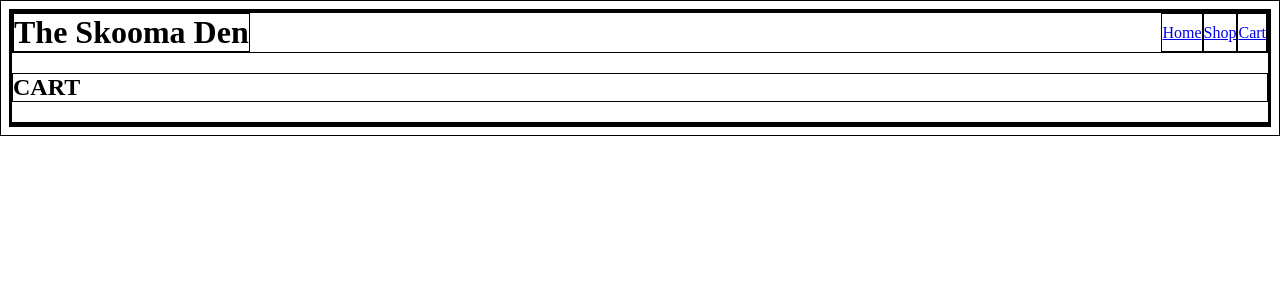
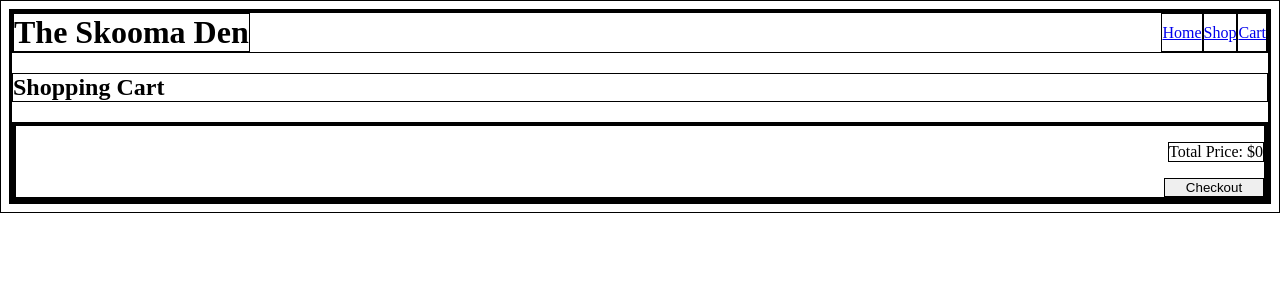
Before and after one commit to waltvenditti/shopping-cart, a React (Create React App) app: page /cart in a window 1280 px wide. Shown: the top 300 px of the page. Built offline with nearby package versions, Linux system fonts and the light colour scheme.

Commit message:
dont with core functionality

```diff
--- a/src/RouteSwitch.js
+++ b/src/RouteSwitch.js
@@ -87,6 +87,31 @@ const RouteSwitch = () => {
     setRerender(!rerender);
   }
 
+  const useOnChangeCartCount = (event) => {
+    const itemCount = parseInt(event.target.value);
+    const name = event.target.name;
+    const index = getProdIndex(name);
+    const newProducts = products;
+    const newProd = products[index];
+    newProd.count = itemCount;
+    newProducts[index] = newProd;
+    setProducts(newProducts);
+    setRerender(!rerender);
+  }
+
+  const useOnClickRemove = (event) => {
+    console.log(event.target.name);
+    const name = event.target.name;
+    const index = getProdIndex(name);
+    const newProducts = products;
+    const newProd = products[index];
+    newProd.count = 0;
+    newProducts[index] = newProd;
+    setProducts(newProducts);
+    setProducts(newProducts);
+    setRerender(!rerender);
+  }
+
   const getProdIndex = (name) => {
     let index;
     for (let i = 0; i < products.length; i++) {
@@ -103,7 +128,7 @@ const RouteSwitch = () => {
       <Routes>
         <Route path="/" element={<App />} />
         <Route path="/shop" element={<Shop products={products} rerender={rerender} onClickAdd={useOnClickAdd}/>} />
-        <Route path="/cart" element={<Cart />} />
+        <Route path="/cart" element={<Cart products={products} onChangeCartCount={useOnChangeCartCount} onClickRemove={useOnClickRemove} rerender={rerender}/>} />
       </Routes>
     </BrowserRouter>
   );
--- a/src/components/Cart.js
+++ b/src/components/Cart.js
@@ -1,13 +1,20 @@
 import NavBar from "./NavBar";
+import CartCard from "./CartCard";
 
 
-const Cart = () => {
+const Cart = (props) => {
   return (
     <div>
       <NavBar />
-      <h2>CART</h2>
-      <div className="Cart">
-
+      <h2>Shopping Cart</h2>
+      <div className="CartMain">
+        <div className="CartCards">
+          <CartCard
+          products={props.products}
+          onChangeCartCount={props.onChangeCartCount} onClickRemove={props.onClickRemove}
+          rerender={props.rerender}
+          />
+        </div>
       </div>
     </div>
   )
--- /dev/null
+++ b/src/components/CartCard.js
@@ -0,0 +1,84 @@
+import uniqid from "uniqid";
+import React, { useState, useEffect } from "react";
+
+const CartCard = (props) => {
+  const [cartProducts, setCartProducts] = useState([]);
+  const [totalPrice, setTotalPrice] = useState(0);
+
+  useEffect(() => {
+    const newCartProducts = [];
+    const products = props.products;
+    for (let i = 0; i < products.length; i++) {
+      if (products[i].count !== 0) {
+        const newCartItem = {
+          name: products[i].name,
+          count: products[i].count,
+          price: products[i].price,
+          id: uniqid(),
+        };
+        newCartProducts.push(newCartItem);
+      }
+    }
+    setCartProducts(newCartProducts);
+  }, [props.rerender, props.products]);
+
+  const getNumPrice = (price) => {
+    const priceArray = price.split(" ");
+    const numPrice = parseFloat(priceArray[0].slice(1));
+    return numPrice;
+  };
+
+  const getTotalPrice = (cartProducts) => {
+    let totalPrice = 0;
+    for (let i = 0; i < cartProducts.length; i++) {
+      let price = getNumPrice(cartProducts[i].price);
+      let count = parseInt(cartProducts[i].count)
+      totalPrice += (count * price);
+    }
+    totalPrice = parseFloat(totalPrice.toFixed(2));
+    return totalPrice;
+  }
+
+  useEffect(() => {
+    const tPrice = getTotalPrice(cartProducts);
+    setTotalPrice(tPrice);
+  }, [props.rerender, props.products])
+
+  return (
+    <div className="AllCartCards">
+      {cartProducts.map((cartProduct) => {
+        return (
+          <li className="SideCartList" key={cartProduct.id}>
+            <div className="CartCard">
+              <p>{cartProduct.name}</p>
+              <form>
+                <input
+                  name={cartProduct.name}
+                  type="number"
+                  min="1"
+                  defaultValue={cartProduct.count}
+                  onChange={props.onChangeCartCount}
+                />
+                <span>gram(s)</span>
+              </form>
+              <p className="CartCardPrice">{cartProduct.price}</p>
+              <button
+                name={cartProduct.name}
+                className="RemoveItem"
+                onClick={props.onClickRemove}
+              >
+                Remove
+              </button>
+            </div>
+          </li>
+        );
+      })}
+      <div className="CheckOut">
+        <p>Total Price: ${getTotalPrice(cartProducts)}</p>
+        <button>Checkout</button>
+      </div>
+    </div>
+  );
+};
+
+export default CartCard;
--- a/src/components/SideCart.js
+++ b/src/components/SideCart.js
@@ -26,7 +26,7 @@ const SideCart = (props) => {
       <h4>Shopping Cart</h4>
       <div>
         {cartProducts.map((cartProduct) => {
-          return <li key={cartProduct.id}><p>x {cartProduct.count}g {cartProduct.name}</p></li>
+          return <li className="SideCartList" key={cartProduct.id}><p>x {cartProduct.count}g {cartProduct.name}</p></li>
         })}
       </div>
       <Link to="/cart">
--- a/src/style.css
+++ b/src/style.css
@@ -57,6 +57,14 @@ h5 {
   width: 100%;
 }
 
+.SideCartList {
+  list-style: none;
+}
+
+.RemoveItem {
+  margin-left: 16px;
+}
+
 .ShopCards {
   display: flex;
   flex-direction: column;
@@ -102,3 +110,55 @@ h5 {
   margin-left: 0;
   margin-right: 16px;
 }
+
+.CartCard {
+  display: flex;
+  padding: 16px;
+  min-width: 700px;
+  align-items: center;
+  margin-top: 16px;
+  margin-left: 8px;
+}
+
+.CartCard p:first-child {
+  width: 150px;
+}
+
+.CartCard img {
+  margin-left: 16px;
+  margin-right: 16px;
+}
+
+.CartCard input {
+  height: 20px;
+  width: 60px;
+  margin-left: auto;
+  margin-right: 4px;
+}
+
+.CartCard form {
+  margin-left: 16px;
+}
+
+.CartCard span {
+  margin-left: 0;
+  margin-right: 16px;
+}
+
+.CartCardPrice {
+  margin-left: auto;
+}
+
+.CheckOut {
+  display: flex;
+  flex-direction: column;
+}
+
+.CheckOut p {
+  margin-left: auto;
+}
+
+.CheckOut button {
+  width: 100px;
+  margin-left: auto;
+}
```
